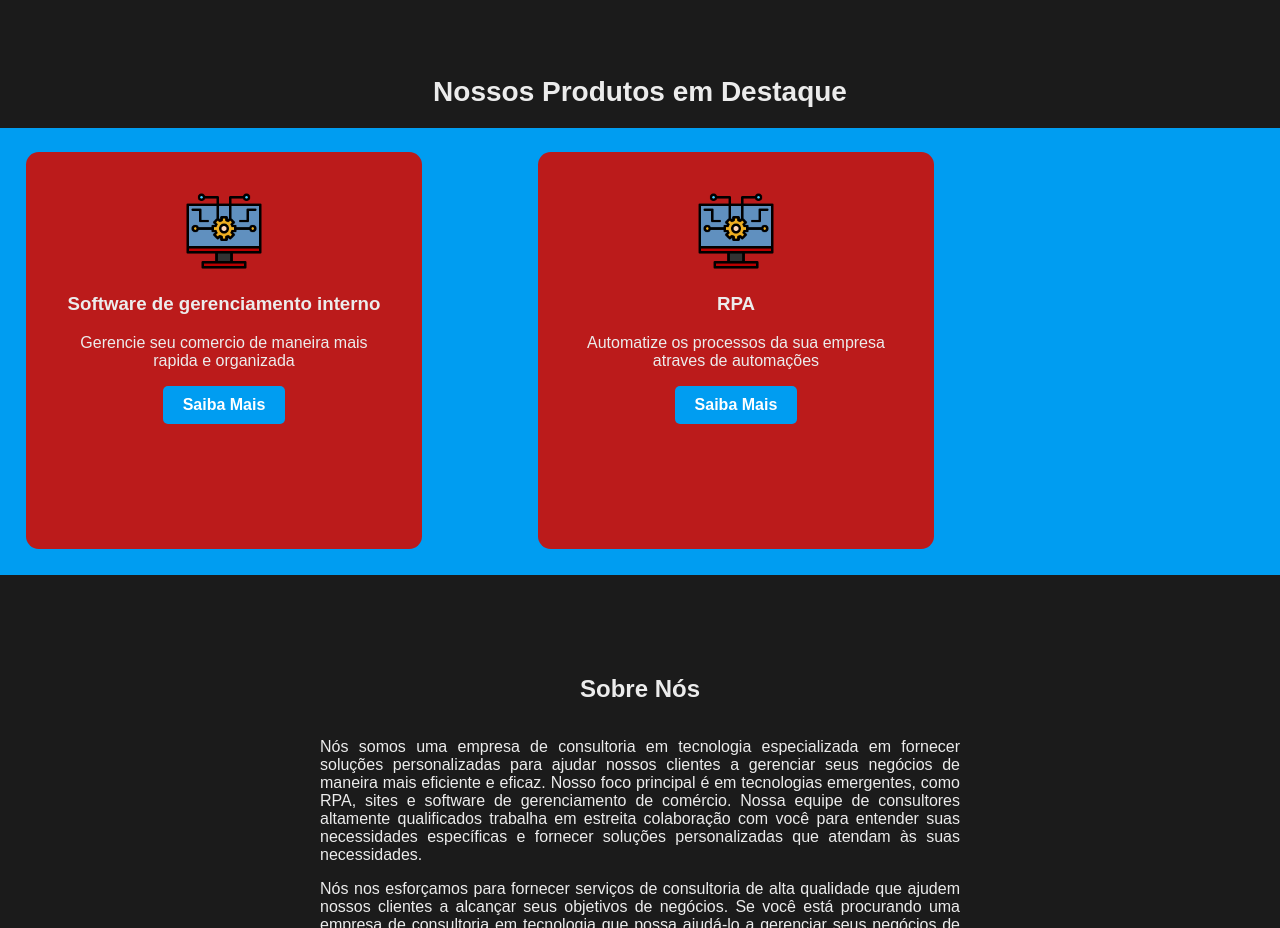
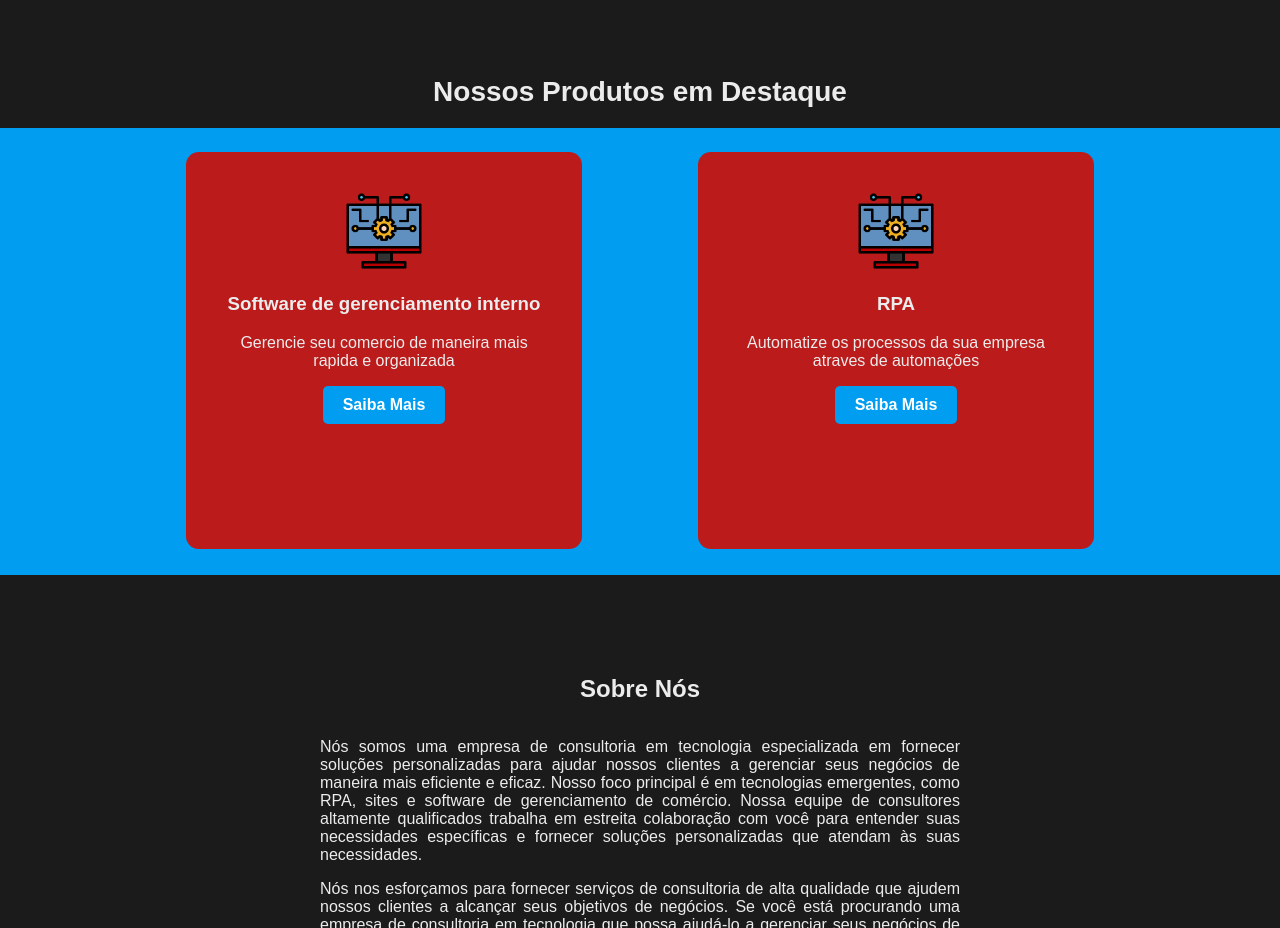
Before and after one commit to Lucas-Isabel/Lucasbyte.github.io, a plain HTML site: page index.html in a window 1280 px wide. Shown: the part 820-1748 px from the top of the page. Drawn offline with Linux system fonts and the light colour scheme.

Commit message:
css-edit

```diff
--- a/styles.css
+++ b/styles.css
@@ -87,17 +87,27 @@ section h2 {
     flex-wrap: nowrap;
     overflow-x: scroll;
     scrollbar-width: thin; /* Para navegadores baseados em Gecko, como o Firefox */
-    scrollbar-color: darkgrey lightgrey; /* Cor da barra e da alça, ajuste conforme necessário */
-    -webkit-scrollbar-width: thin; /* Para navegadores WebKit, como Chrome e Safari */
-    -webkit-scrollbar-thumb: lightgrey; /* Cor da alça para navegadores WebKit */
-    -webkit-scrollbar-track: darkgrey;
+    scrollbar-color: darkblue lightblue; /* Cor da barra e da alça, ajuste conforme necessário */
     gap: 5vw;
     justify-content: flex-start;
     align-items: center;
-
 }
 
+.carousel-container-destaques{
+    justify-content: center;
+}
 
+/*
+-webkit-scrollbar-{thin;}  Para navegadores WebKit, como Chrome e Safari
+-webkit-scrollbar-thumb{ lightblue;}  Cor da alça para navegadores WebKit
+-webkit-scrollbar-track{ darkblue;}
+*/
+.carousel-container::-webkit-scrollbar{
+    background-color: #009df1;
+}
+.carousel-container::-webkit-scrollbar-thumb{
+    background-color: #005ea3;
+}
 
 .carousel-container-destaques{
     background-color:#009df1;
```
